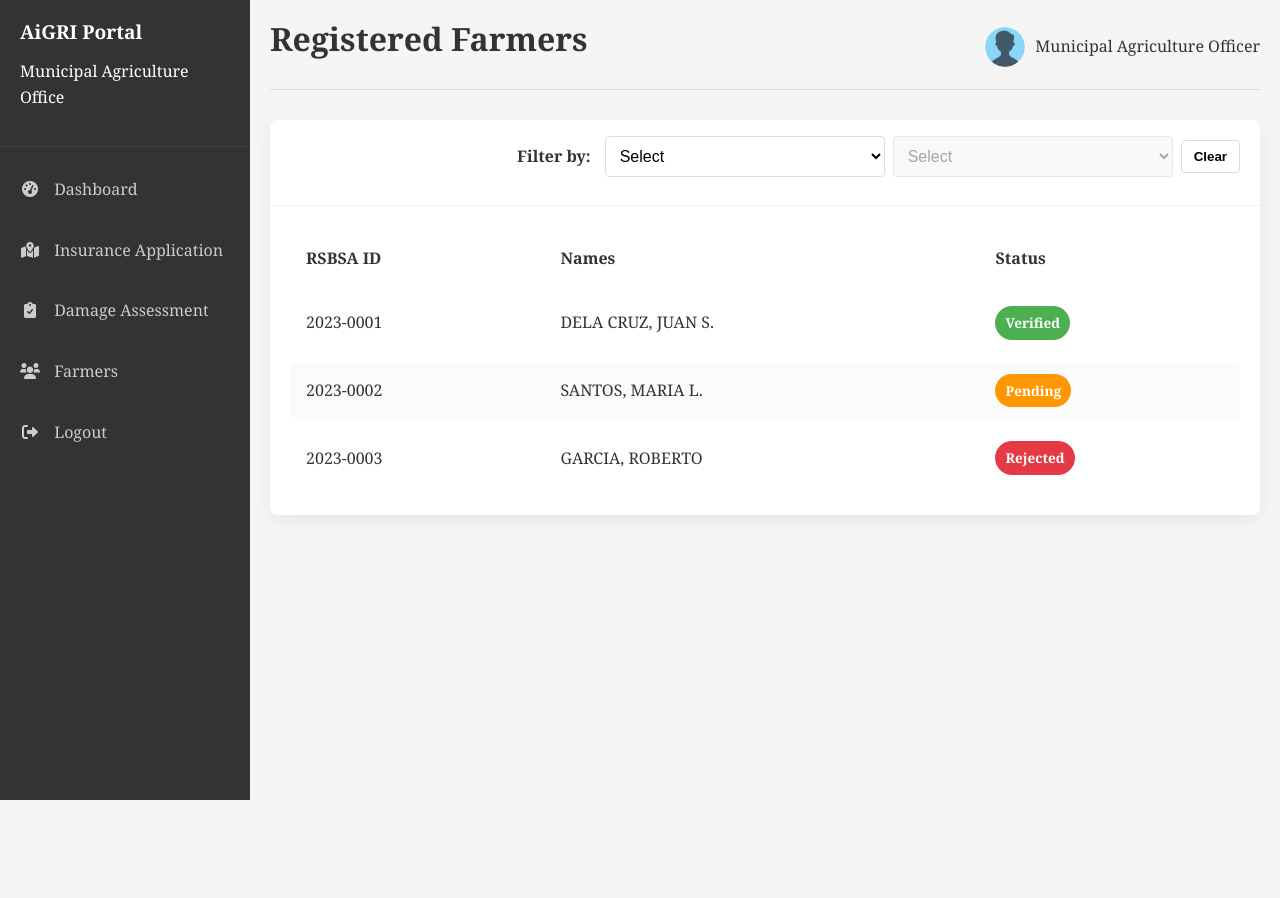
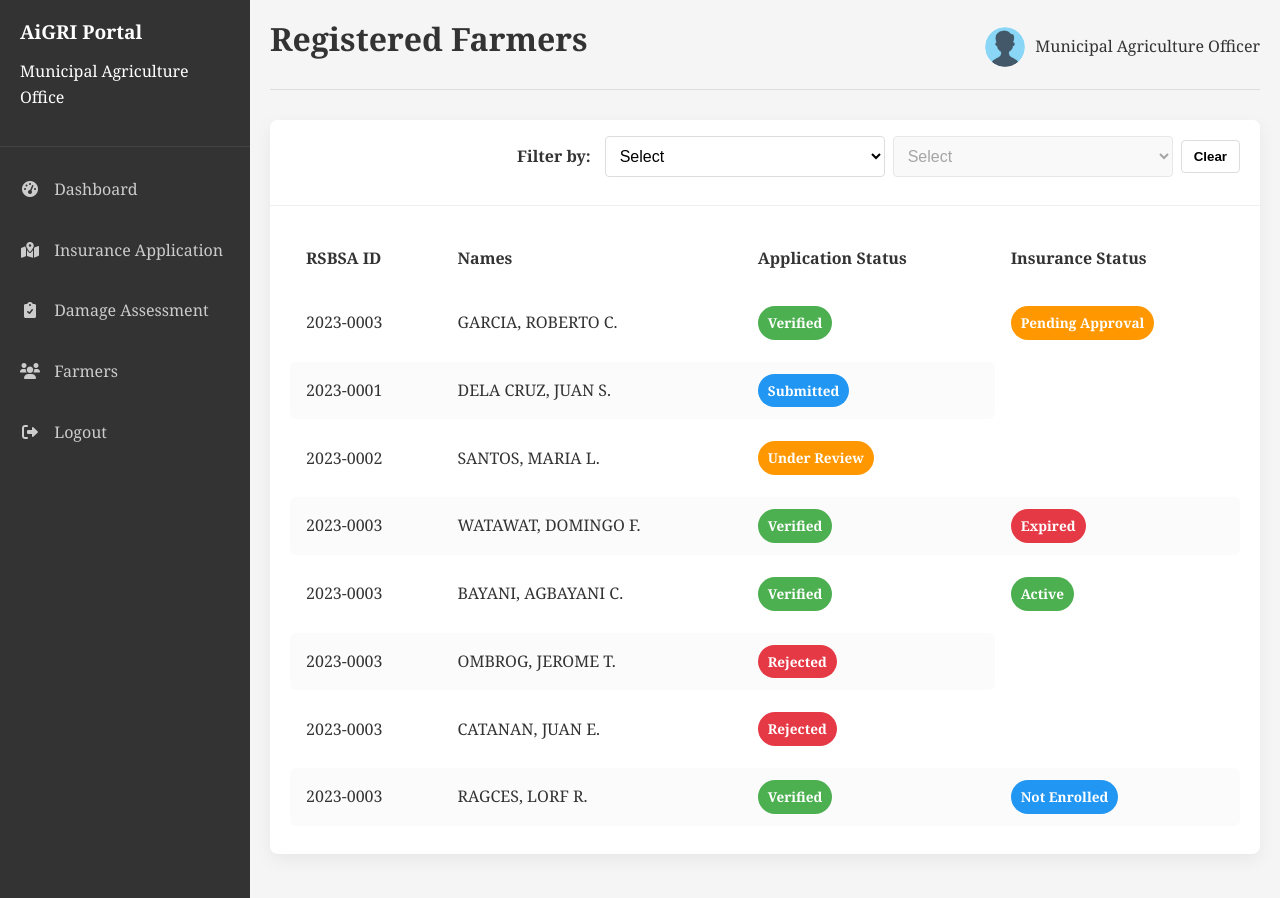
Before and after one commit to Project-AiGRI-PH/AiGRI, a Flask app: page /admin/farmers in a window 1280 px wide. Before the commit the page ends 800 px from the top, so only its background shows below. Run offline with Flask 3, Linux system fonts and the light colour scheme; the visitor is signed in with stand-in values (Sample User, id 1); some libraries are stand-ins or nearby versions.

```diff
--- a/frontend/templates/admin/farmers.html
+++ b/frontend/templates/admin/farmers.html
@@ -39,26 +39,65 @@
                     <tr>
                         <th>RSBSA ID</th>
                         <th>Names</th>
-                        <th>Status</th>
+                        <th>Application Status</th>
+                        <th>Insurance Status</th>
                     </tr>
                 </thead>
                 <tbody>
                     <!-- Example rows; attach data attributes for filtering -->
+                    <tr data-sitio="Sitio 1" data-barangay="Barangay 2" data-municipality="Municipality 4">
+                        <td>2023-0003</td>
+                        <td>GARCIA, ROBERTO C.</td>
+                        <td><span class="badge badge-success">Verified</span></td>
+                        <td><span class="badge badge-warning">Pending Approval</span></td>
+                    </tr>
+
                     <tr data-sitio="Sitio 1" data-barangay="Barangay 2" data-municipality="Municipality 3">
                         <td>2023-0001</td>
                         <td>DELA CRUZ, JUAN S.</td>
-                        <td><span class="badge badge-success">Verified</span></td>
+                        <td><span class="badge badge-info">Submitted</span></td>
                     </tr>
+
                     <tr data-sitio="Sitio 2" data-barangay="Barangay 5" data-municipality="Municipality 3">
                         <td>2023-0002</td>
                         <td>SANTOS, MARIA L.</td>
-                        <td><span class="badge badge-warning">Pending</span></td>
+                        <td><span class="badge badge-warning">Under Review</span></td>
                     </tr>
+
                     <tr data-sitio="Sitio 1" data-barangay="Barangay 2" data-municipality="Municipality 4">
                         <td>2023-0003</td>
-                        <td>GARCIA, ROBERTO</td>
+                        <td>WATAWAT, DOMINGO F.</td>
+                        <td><span class="badge badge-success">Verified</span></td>
+                        <td><span class="badge badge-danger">Expired</span></td>
+                    </tr>
+
+                    <tr data-sitio="Sitio 1" data-barangay="Barangay 2" data-municipality="Municipality 4">
+                        <td>2023-0003</td>
+                        <td>BAYANI, AGBAYANI C.</td>
+                        <td><span class="badge badge-success">Verified</span></td>
+                        <td><span class="badge badge-success">Active</span></td>
+                    </tr>
+
+                    <tr data-sitio="Sitio 1" data-barangay="Barangay 2" data-municipality="Municipality 4">
+                        <td>2023-0003</td>
+                        <td>OMBROG, JEROME T.</td>
                         <td><span class="badge badge-danger">Rejected</span></td>
                     </tr>
+
+                    <tr data-sitio="Sitio 1" data-barangay="Barangay 2" data-municipality="Municipality 4">
+                        <td>2023-0003</td>
+                        <td>CATANAN, JUAN E.</td>
+                        <td><span class="badge badge-danger">Rejected</span></td>
+                    </tr>
+
+                    <tr data-sitio="Sitio 1" data-barangay="Barangay 2" data-municipality="Municipality 4">
+                        <td>2023-0003</td>
+                        <td>RAGCES, LORF R.</td>
+                        <td><span class="badge badge-success">Verified</span></td>
+                        <td><span class="badge badge-info">Not Enrolled</span></td>
+                    </tr>
+
+
                 </tbody>
             </table>
         </div>
--- a/frontend/templates/farmer/layout.html
+++ b/frontend/templates/farmer/layout.html
@@ -15,7 +15,7 @@
     <div class="sidebar">
         <div class="sidebar-header">
             <h2>AiGRI Portal</h2>
-            <p>Farmer Dashboard</p>
+            <p>Farmer</p>
         </div>
         <nav class="sidebar-nav">
             <ul>
--- a/frontend/templates/login.html
+++ b/frontend/templates/login.html
@@ -50,14 +50,14 @@
                         <div class="card-icon">
                             <img src="../static/assets/login-image.svg" alt="Farmer">
                         </div>
-                        <h2>Farmer Portal</h2>
+                        <h2>Farmer</h2>
                         <p>For farmers to check claim status and insurance information</p>
 
                         <form action="/farmer/login" method="post" id="farmer-login-form">
 
                             <div class="form-group">
                                 <label for="farmer-username">Username</label>
-                                <input autocomplete="off" name="username" placeholder="Enter your username" type="text" id="farmer-username">
+                                <input autocomplete="off" name="username" placeholder="juandc" type="text" id="farmer-username">
                             </div>
 
                             <div class="form-group">
```
